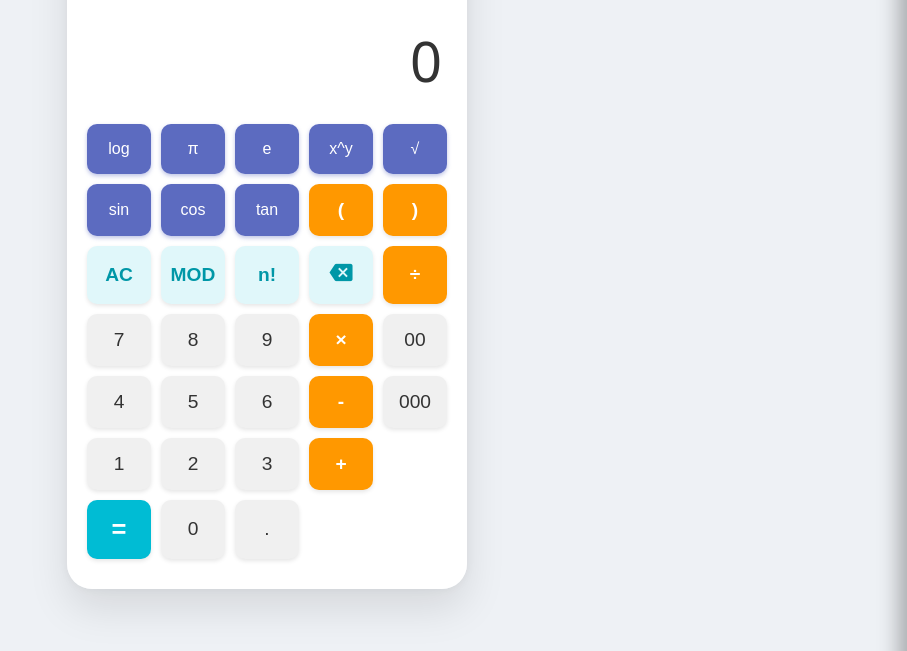
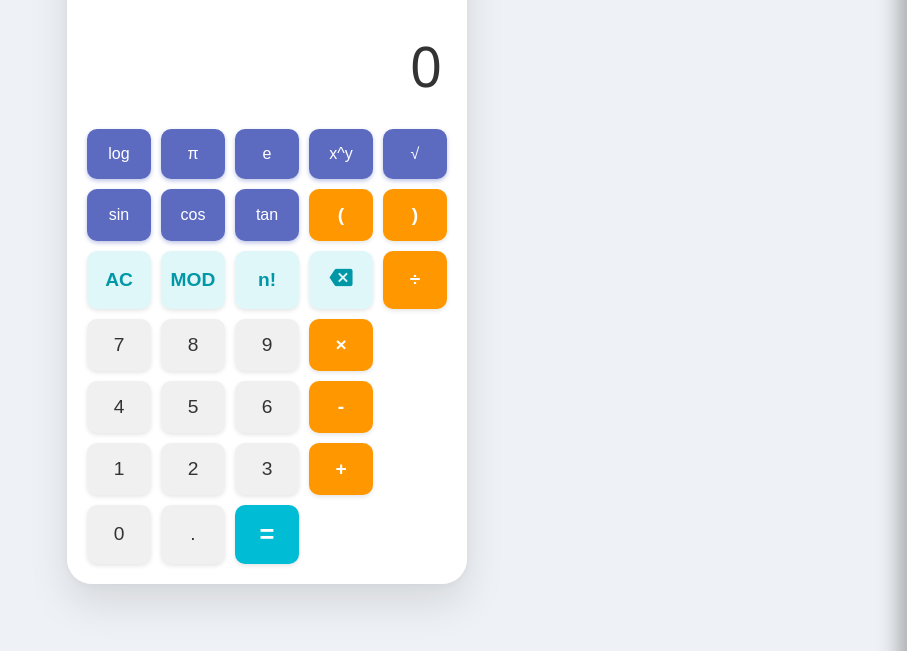
Before and after one commit to Arif-komp/kalkulator, a plain HTML site: page index.html in a window 1280 px wide. Shown: the part 149-800 px from the top of the page, without its empty margins (373-1280 px from the left). Drawn offline with Linux system fonts and the light colour scheme.

Commit message:
Update index.html

```diff
--- a/index.html
+++ b/index.html
@@ -63,23 +63,18 @@
                 <button class="btn num" data-value="8">8</button>
                 <button class="btn num" data-value="9">9</button>
                 <button class="btn op" data-value="*">×</button>
-                <button class="btn num" data-value="00">00</button> <button class="btn num" data-value="4">4</button>
+                <div class="empty-cell"></div> <button class="btn num" data-value="4">4</button>
                 <button class="btn num" data-value="5">5</button>
                 <button class="btn num" data-value="6">6</button>
                 <button class="btn op" data-value="-">-</button>
-                <button class="btn num" data-value="000">000</button> <button class="btn num" data-value="1">1</button>
+                <div class="empty-cell"></div> <button class="btn num" data-value="1">1</button>
                 <button class="btn num" data-value="2">2</button>
                 <button class="btn num" data-value="3">3</button>
                 <button class="btn op" data-value="+">+</button>
+                <div class="empty-cell"></div> <button class="btn num" data-value="0">0</button>
+                <button class="btn num" data-value=".">.</button>
                 <button class="btn eq" data-value="=">=</button>
-
-                <button class="btn num" data-value="0">0</button>
-                <button class="btn num" data-value=".">.</button>
-
-                <div class="empty-cell"></div>
-                <div class="empty-cell"></div>
-                <div class="empty-cell"></div>
-            </div>
+                <div class="empty-cell"></div> <div class="empty-cell"></div> </div>
         </div>
     </div>
 
```
